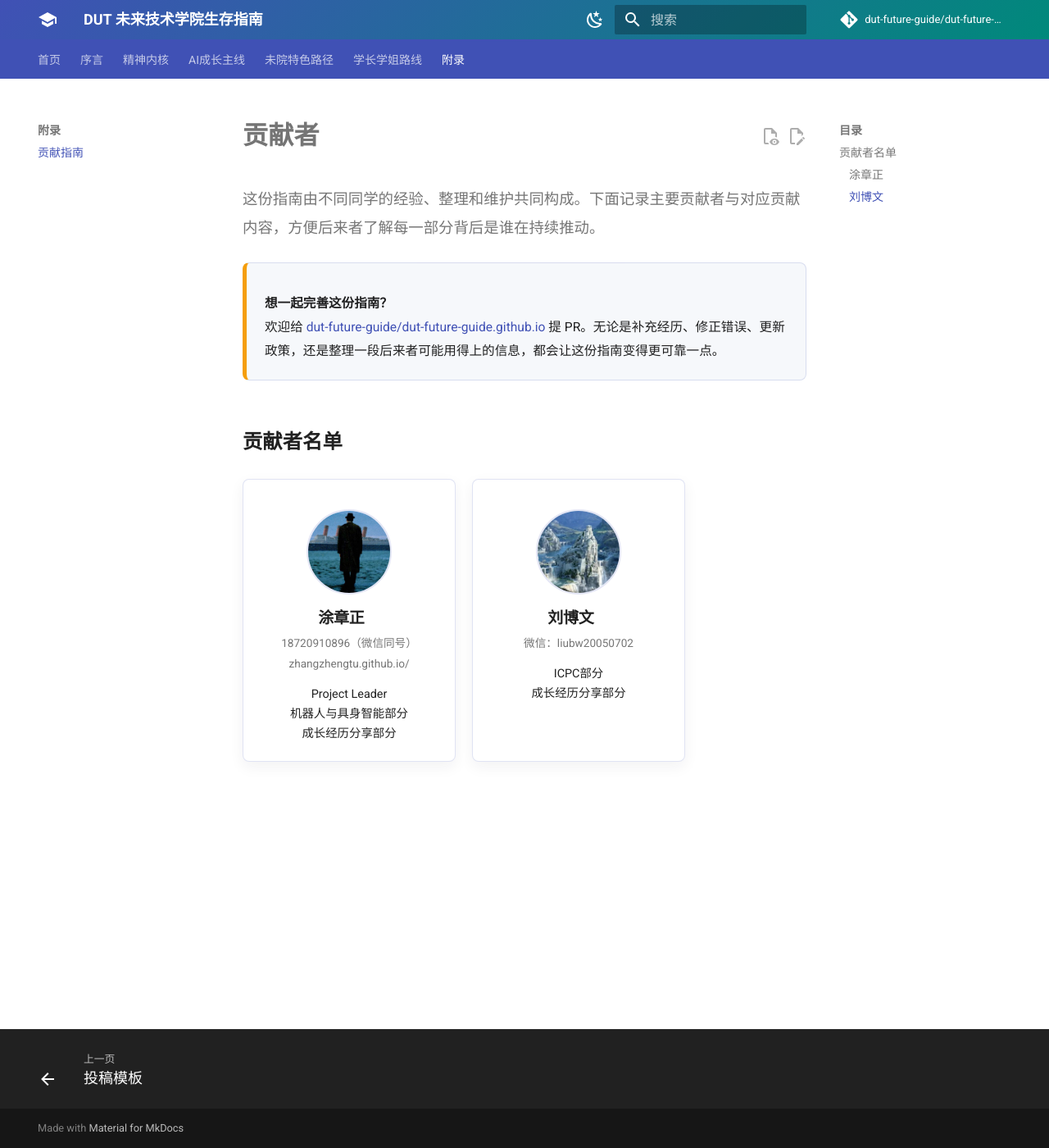
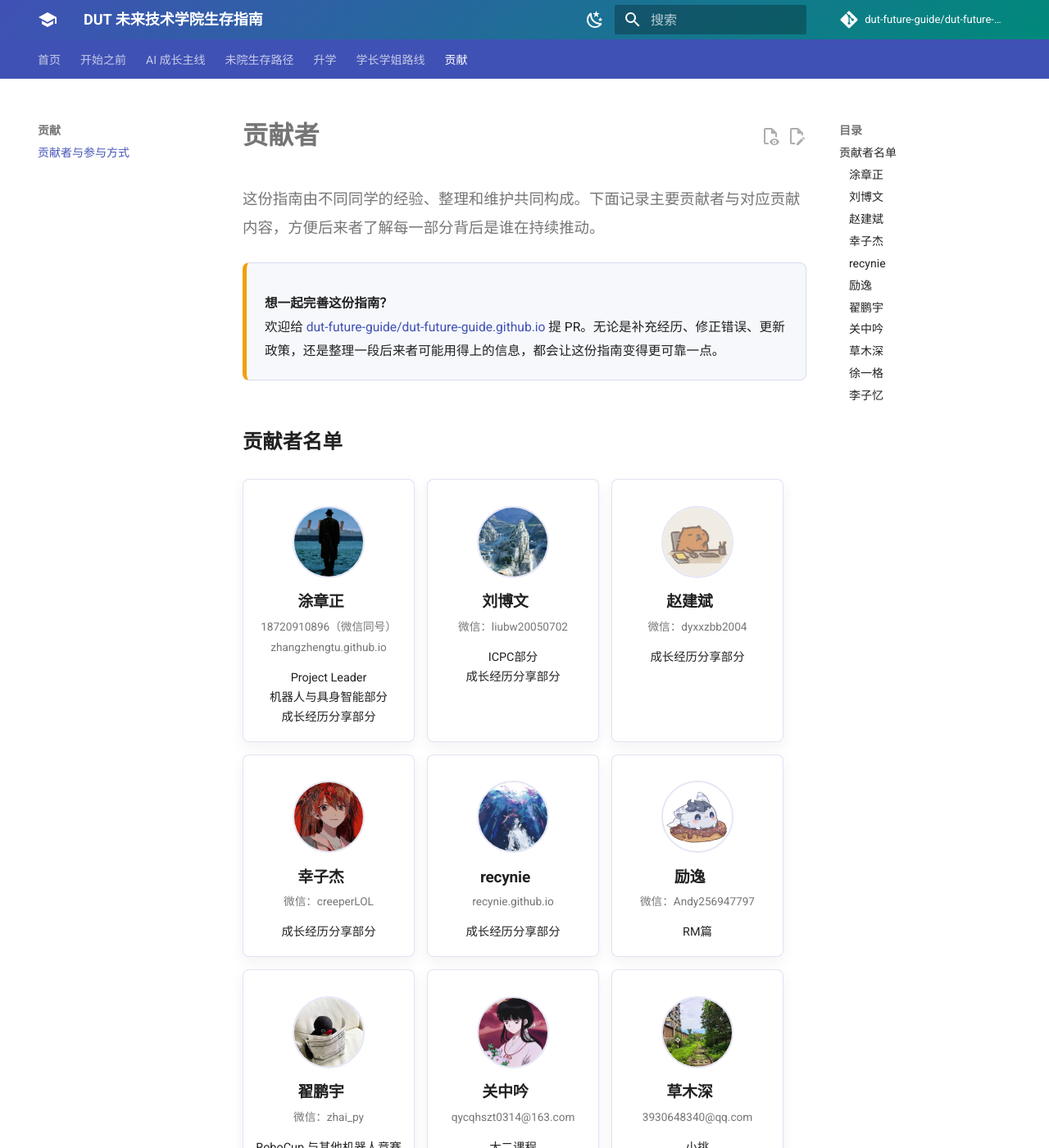
Before and after one commit to dut-future-guide/dut-future-guide.github.io, an MkDocs documentation site: the page built from docs/appendix/contribution.md, in a window 1280 px wide and 1400 px high. Shown: the whole window at 82% size. Built offline with MkDocs 1.6.1 and Material for MkDocs 9.7.7, drawn with Linux system fonts in a browser that asks for light colours; comment, search, counter and statistics services are not loaded; some of the changed text lies outside the part shown.

Commit message:
update content

```diff
--- a/docs/appendix/contribution.md
+++ b/docs/appendix/contribution.md
@@ -21,7 +21,7 @@
 
 ### 涂章正
 
-<p class="contributor-contact">18720910896（微信同号）<br>zhangzhengtu.github.io/ </p>
+<p class="contributor-contact">18720910896（微信同号）<br>zhangzhengtu.github.io </p>
 
 <p class="contributor-work">Project Leader<br>机器人与具身智能部分<br>成长经历分享部分</p>
 
@@ -39,4 +39,112 @@
 
 </div>
 
+<div class="contributor-card" markdown>
+
+![赵建斌](assets/zhaojianbin.jpg)
+
+### 赵建斌
+
+<p class="contributor-contact">微信：dyxxzbb2004</p>
+
+<p class="contributor-work">成长经历分享部分</p>
+
 </div>
+
+<div class="contributor-card" markdown>
+
+![幸子杰](assets/xingzijie.jpg)
+
+### 幸子杰
+
+<p class="contributor-contact">微信：creeperLOL</p>
+
+<p class="contributor-work">成长经历分享部分</p>
+
+</div>
+
+<div class="contributor-card" markdown>
+
+![recynie](assets/recynie.jpg)
+
+### recynie
+
+<p class="contributor-contact">recynie.github.io</p>
+
+<p class="contributor-work">成长经历分享部分</p>
+
+</div>
+
+<div class="contributor-card" markdown>
+
+![励逸](assets/liyi.jpg)
+
+### 励逸
+
+<p class="contributor-contact">微信：Andy256947797</p>
+
+<p class="contributor-work">RM篇</p>
+
+</div>
+
+<div class="contributor-card" markdown>
+
+![翟鹏宇](assets/zhaipengyu.jpg)
+
+### 翟鹏宇
+
+<p class="contributor-contact">微信：zhai_py</p>
+
+<p class="contributor-work">RoboCup 与其他机器人竞赛</p>
+
+</div>
+
+<div class="contributor-card" markdown>
+
+![关中吟](assets/guanzhongyin.jpg)
+
+### 关中吟
+
+<p class="contributor-contact">qycqhszt0314@163.com</p>
+
+<p class="contributor-work">大二课程</p>
+
+</div>
+
+<div class="contributor-card" markdown>
+
+![草木深](assets/caomushen.jpg)
+
+### 草木深
+
+<p class="contributor-contact">3930648340@qq.com</p>
+
+<p class="contributor-work">小挑</p>
+
+</div>
+
+<div class="contributor-card" markdown>
+
+![徐一格](assets/xuyige.jpg)
+
+### 徐一格
+
+<p class="contributor-contact">微信：XYGya1021</p>
+
+<p class="contributor-work">大一课程</p>
+
+</div>
+
+<div class="contributor-card" markdown>
+
+![李子忆](assets/liziyi.jpg)
+
+### 李子忆
+
+<p class="contributor-contact">微信：a2076490958</p>
+
+<p class="contributor-work">留学申请部分</p>
+
+</div>
+
+</div>
--- a/docs/stylesheets/extra.css
+++ b/docs/stylesheets/extra.css
@@ -126,14 +126,14 @@
 
 .contributor-grid {
   display: grid;
-  grid-template-columns: repeat(auto-fit, minmax(11rem, 13rem));
-  gap: 1rem;
+  grid-template-columns: repeat(auto-fit, minmax(9rem, 10.5rem));
+  gap: 0.75rem;
   justify-content: start;
   margin: 1.4rem 0 2rem;
 }
 
 .contributor-card {
-  padding: 1rem 0.9rem 1.05rem;
+  padding: 0.8rem 0.7rem 0.85rem;
   border: 1px solid var(--dut-line);
   border-radius: 8px;
   background: var(--md-default-bg-color);
@@ -150,9 +150,9 @@
 
 .contributor-card img {
   display: block;
-  width: 5.2rem;
-  height: 5.2rem;
-  margin: 0 auto 0.75rem;
+  width: 4.4rem;
+  height: 4.4rem;
+  margin: 0 auto 0.6rem;
   border: 2px solid rgba(64, 81, 181, 0.14);
   border-radius: 50%;
   object-fit: cover;
--- a/mkdocs.yml
+++ b/mkdocs.yml
@@ -69,43 +69,45 @@ markdown_extensions:
 nav:
   - 首页: index.md
 
-  - 序言:
-      - 序言一: preface/index1.md
+  - 开始之前:
+      - 序言: preface/index1.md
       - 阅读说明与免责声明: preface/disclaimer.md
+      - 什么是大学: core/university.md
+      - 大学生存方法论: core/survival-methodology.md
+      - 未来学院意味着什么: core/future-school.md
 
-  - 精神内核:
-      - 什么是大学: core/university.md
-      - 未来学院的高保研率意味着什么: core/future-school.md
-      - 大学生存方法论: core/survival-methodology.md
-
-  - AI成长主线:
+  - AI 成长主线:
       - 总览: ai-roadmap/index.md
       - 基础工具箱: ai-roadmap/tools.md
-      - AI学习基础路线: ai-roadmap/ai-basic-roadmap.md
-      - 如何选择AI方向: ai-roadmap/choose-direction.md
+      - AI 学习基础路线: ai-roadmap/ai-basic-roadmap.md
+      - 如何选择 AI 方向: ai-roadmap/choose-direction.md
       - LLM: ai-roadmap/llm.md
       - CV: ai-roadmap/cv.md
       - 机器人与具身智能: ai-roadmap/embodied-ai.md
       - AI for Science: ai-roadmap/ai4science.md
 
-  - 未院特色路径:
-      - 课程学习篇: future-school-path/courses.md
-      - 竞赛篇:
+  - 未院生存路径:
+      - 课程学习:
+          - 总览: future-school-path/courses/index.md
+          - 大一课程: future-school-path/courses/freshman.md
+          - 大二课程: future-school-path/courses/sophomore.md
+      - 科研入门: future-school-path/research.md
+      - 竞赛选择:
           - 竞赛作用是什么: future-school-path/competitions/role.md
-          - 挑战杯、互联网+: future-school-path/competitions/challenge-cup-internet-plus.md
           - ICPC / 算法竞赛: future-school-path/competitions/icpc.md
           - RoboMaster: future-school-path/competitions/robomaster.md
-          - RoboCup与其他机器人竞赛: future-school-path/competitions/robocup-robotics.md
+          - RoboCup 与其他机器人竞赛: future-school-path/competitions/robocup-robotics.md
+          - 挑战杯、互联网+: future-school-path/competitions/challenge-cup-internet-plus.md
           - 其他竞赛: future-school-path/competitions/other-competitions.md
-      - 科研篇: future-school-path/research.md
-      - 升学篇:
-          - 升学认知: future-school-path/graduate-school/know-how.md
-          - 保研流程: future-school-path/graduate-school/recommendation-process.md
-          - 申请流程:
-              - 总览: future-school-path/graduate-school/application-process.md
-              - 项目、费用、认证与身份: future-school-path/graduate-school/application-process/projects-costs-and-risk.md
-              - 材料、时间线与 Offer: future-school-path/graduate-school/application-process/materials-timeline-and-offers.md
-          - 往届去向: future-school-path/graduate-school/alumni-destinations.md
+
+  - 升学:
+      - 升学认知: future-school-path/graduate-school/know-how.md
+      - 保研流程: future-school-path/graduate-school/recommendation-process.md
+      - 留学申请:
+          - 总览: future-school-path/graduate-school/application-process.md
+          - 项目、费用、认证与身份: future-school-path/graduate-school/application-process/projects-costs-and-risk.md
+          - 材料、时间线与 Offer: future-school-path/graduate-school/application-process/materials-timeline-and-offers.md
+      - 往届去向: future-school-path/graduate-school/alumni-destinations.md
 
   - 学长学姐路线:
       - 总览: stories/index.md
@@ -116,5 +118,5 @@ nav:
       - recynie: stories/recynie.md
       - 投稿模板: stories/story-template.md
 
-  - 附录:
-      - 贡献指南: appendix/contribution.md
+  - 贡献:
+      - 贡献者与参与方式: appendix/contribution.md
```
Also changed, not shown: docs/future-school-path/courses/freshman.md (renamed from docs/future-school-path/courses.md, +1 -15 lines), docs/future-school-path/courses/index.md (added, +39 -0 lines), docs/future-school-path/courses/sophomore.md (added, +81 -0 lines), docs/index.md (+13 -5 lines), docs/preface/disclaimer.md (+9 -6 lines), docs/stories/index.md (+22 -0 lines), docs/appendix/assets/caomushen.jpg (added), docs/appendix/assets/guanzhongyin.jpg (added), docs/appendix/assets/liyi.jpg (added), docs/appendix/assets/liziyi.jpg (added), docs/appendix/assets/xuyige.jpg (added), docs/appendix/assets/zhaipengyu.jpg (added).
